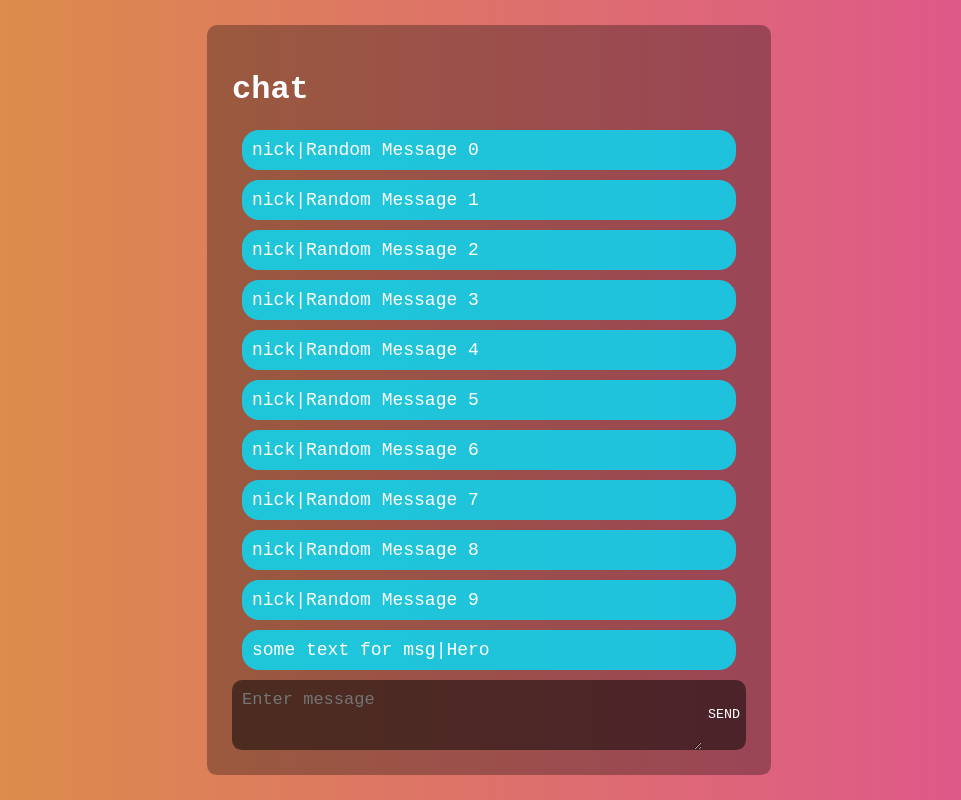
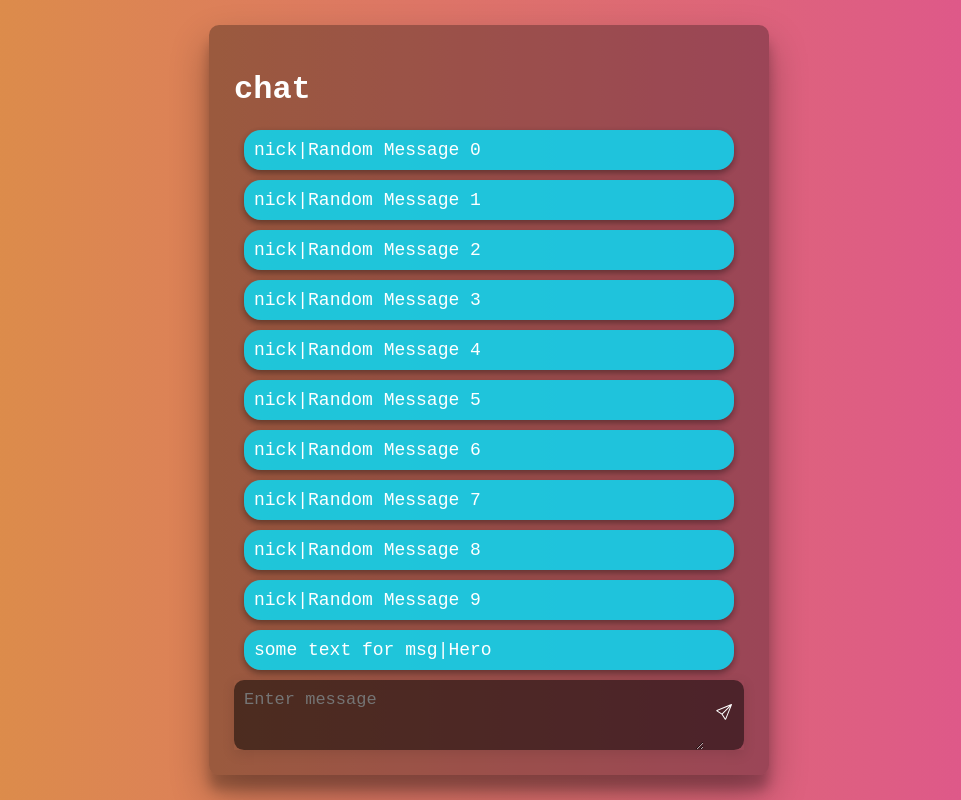
Before and after one commit to PolyakovVictor/WebChat, a React (Vite) app in the folder Frontend/: page / in a window 1280 px wide. Shown: the whole page, without its empty margins (151-1112 px from the left). Built offline with nearby package versions, Linux system fonts and the light colour scheme; no server answers.

Commit message:
front/ edit styles

```diff
--- a/Frontend/src/components/screens/Main/ChatWindow/ChatWindow.module.css
+++ b/Frontend/src/components/screens/Main/ChatWindow/ChatWindow.module.css
@@ -3,6 +3,7 @@
     border-radius: 10px;
     padding: 25px;
     background-color: rgba(0, 0, 0, 0.3);
+    box-shadow: rgba(0, 0, 0, 0.3) 0px 19px 38px, rgba(0, 0, 0, 0.22) 0px 15px 12px;
 }
 
 .content {
@@ -19,6 +20,7 @@
     border-radius: 17px;
     padding: 10px;
     margin: 10px;
+    box-shadow: rgba(0, 0, 0, 0.16) 0px 3px 6px, rgba(0, 0, 0, 0.23) 0px 3px 6px;
 }
 
 textarea {
@@ -30,16 +32,22 @@
     padding: 10px;
     font-size: 17px;
     border: None;
+    max-height: 72px;
+    max-width: 500px;
+    min-width: 400px;
+    min-height: 50px;
 }
 
 button {
     background-color: rgba(0, 0, 0, 0.5);
-    height: 70px;
+    height: auto;
     border-radius: 0px 10px 10px 0px;
     color: white;
     border: None;
     cursor: pointer;
     transition: 500ms;
+    font-size: large;
+    min-width: 40px;
 }
 
 button:hover {
@@ -52,4 +60,5 @@
 
 footer {
     display: flex;
+    box-shadow: rgba(0, 0, 0, 0.1) 0px 4px 12px;
 }
--- a/Frontend/src/components/screens/Main/ChatWindow/ChatWindow.tsx
+++ b/Frontend/src/components/screens/Main/ChatWindow/ChatWindow.tsx
@@ -41,7 +41,11 @@
             <footer>
                 <textarea value={messageText} placeholder="Enter message" onChange={(e) => setMessageText(e.target.value)}></textarea>
 
-                <button onClick={sendMessage}>SEND</button>
+                <button onClick={sendMessage}>
+                  <svg xmlns="http://www.w3.org/2000/svg" width="16" height="16" fill="currentColor" class="bi bi-send" viewBox="0 0 16 16">
+                    <path d="M15.854.146a.5.5 0 0 1 .11.54l-5.819 14.547a.75.75 0 0 1-1.329.124l-3.178-4.995L.643 7.184a.75.75 0 0 1 .124-1.33L15.314.037a.5.5 0 0 1 .54.11ZM6.636 10.07l2.761 4.338L14.13 2.576zm6.787-8.201L1.591 6.602l4.339 2.76z"/>
+                  </svg>
+                </button>
             </footer>
       </div>
     </div>
```
